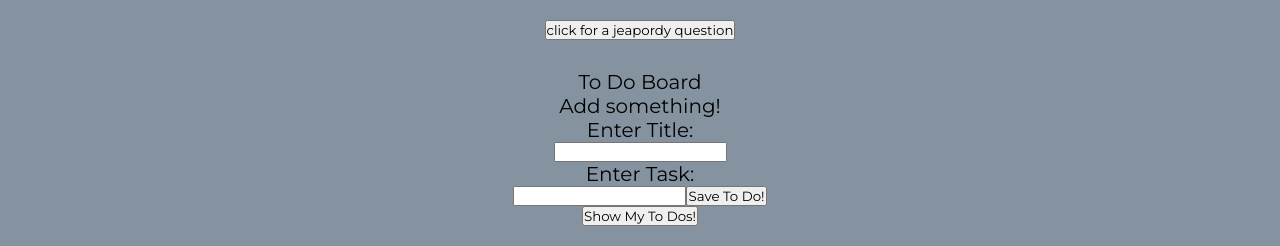
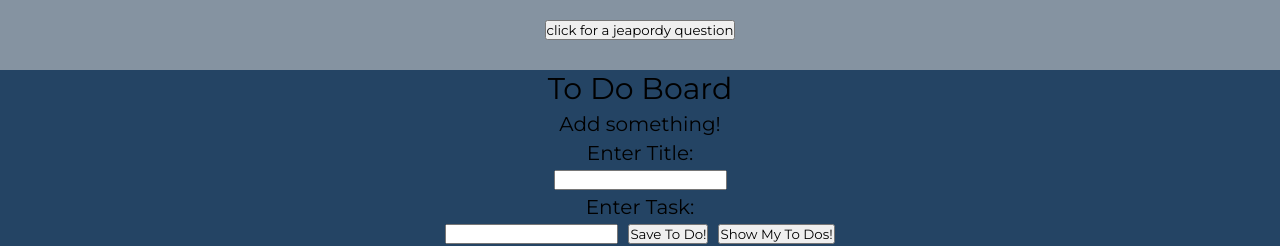
Before and after one commit to DALI-mini-webdev/personal-react-website-MariaC27, a React (Create React App) app in the folder myapp/: page / in a window 1280 px wide. Shown: the part 682-928 px from the top of the page. Built offline with nearby package versions, Linux system fonts and the light colour scheme.

Commit message:
added styling

```diff
--- a/myapp/src/App.css
+++ b/myapp/src/App.css
@@ -243,3 +243,8 @@ figcaption{
   top: 85px;
   left: 380px;
 }
+
+.todoboard{
+  background-color:rgb(36, 68, 100);
+
+}
--- /dev/null
+++ b/myapp/src/components/ToDo.css
@@ -0,0 +1,27 @@
+
+
+.boardTitle{
+    font-size: 30px;
+    font-style: bold;
+    margin: 3px;
+}
+
+.boardText{
+    margin: 5px;
+}
+
+.boardButton{
+    margin: 5px;
+}
+
+.boardInput{
+    margin: 5px;
+}
+
+.todoPostStyle{
+  width: 10rem;
+  height: 10rem;
+  background-color: rgb(95, 88, 182);
+  margin: 10px;
+  display: inline-block;
+}
--- a/myapp/src/components/ToDoBoard.js
+++ b/myapp/src/components/ToDoBoard.js
@@ -1,6 +1,7 @@
 import React, { Component } from 'react';
 import Firebase from '../firestore/index';
 import ToDoPost from './ToDoPost';
+import './ToDo.css';
 
 class ToDoBoard extends Component {
   constructor(props) {
@@ -57,7 +58,7 @@ class ToDoBoard extends Component {
     const posts = this.state.allToDos;
     const allPosts = posts.map((todo) => {
         return (
-          <ToDoPost
+          <ToDoPost className="todoPost"
             title={todo.title}
             task={todo.task}
             id={todo.id}
@@ -67,21 +68,25 @@ class ToDoBoard extends Component {
     );
     return (
       <div>
-        <p> To Do Board </p>
+        <p className="boardTitle"> To Do Board </p>
 
-        <p>Add something!</p>
+        <p className="boardText">Add something!</p>
 
         <p>Enter Title:</p>
-        <input type="text" value={this.state.title} onChange={this.newTitleFunction} />
+        <input className="boardInput" type="text" value={this.state.title} onChange={this.newTitleFunction} />
 
         <p>Enter Task:</p>
-        <input type="text" value={this.state.task} onChange={this.newTaskFunction} />
+        <input className="boardInput" type="text" value={this.state.task} onChange={this.newTaskFunction} />
 
-        <button onClick={this.saveNewToDo}>Save To Do!</button>
-        <div className='allToDos'>
-          <button onClick={this.fetchToDos}> Show My To Dos!</button>
+        <button className="boardButton" onClick={this.saveNewToDo}>Save To Do!</button>
+
+
+          <button className="boardButton" onClick={this.fetchToDos}> Show My To Dos!</button>
+          <div>
           {allPosts}
-        </div>
+          </div>
+
+
       </div>
     );
   }
--- a/myapp/src/components/ToDoPost.js
+++ b/myapp/src/components/ToDoPost.js
@@ -1,5 +1,6 @@
 import React, { Component } from 'react';
 import Firebase from '../firestore/index';
+import './ToDo.css';
 
 
 class ToDoPost extends Component {
```
Also changed, not shown: 1 other file (tests, documents, lock files or other folders).
